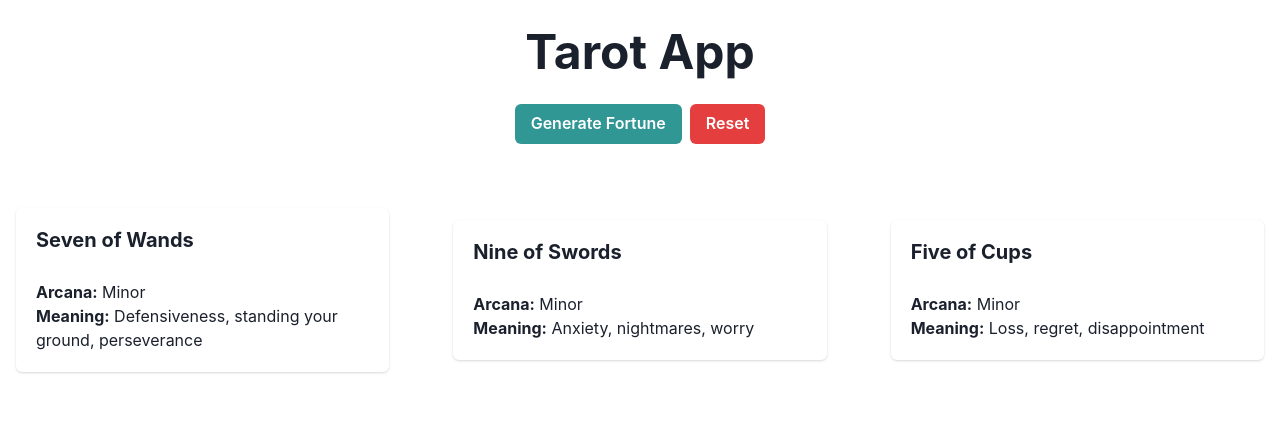
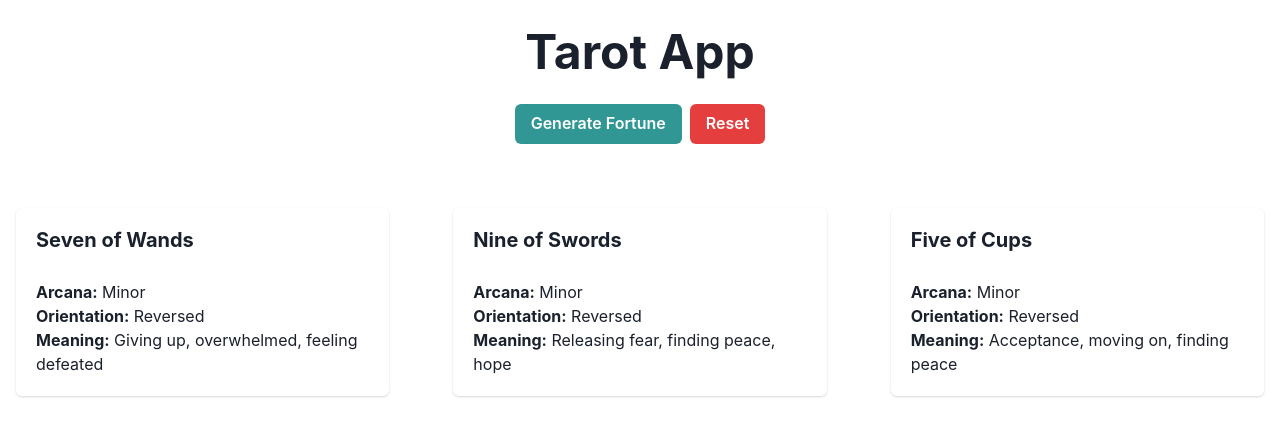
Before and after one commit to hurrmun/tarot-reader, a React (Vite) app: page / in a window 1280 px wide. Both pictures are taken after a click on the button "Generate Fortune". Shown: the top 436 px of the page. Built offline with nearby package versions, Linux system fonts and the light colour scheme.

Commit message:
added chance for card meaning to be reversed, show orientation

```diff
--- a/src/components/Table.tsx
+++ b/src/components/Table.tsx
@@ -1,4 +1,4 @@
-import React from 'react';
+import React, { useState, useEffect } from 'react';
 
 import {
   HStack,
@@ -19,6 +19,25 @@ export const Table = ({ selectedCards }: TableProps) => {
   return (
     <HStack justifyContent='center' spacing={16} marginTop={16}>
       {selectedCards.map((card) => {
+        return <SelectedCard card={card} />;
+      })}
+    </HStack>
+  );
+};
+
+interface SelectedCardProps {
+  card: Card;
+}
+
+const SelectedCard = ({ card }: SelectedCardProps) => {
+  const [isReversed, setIsReversed] = useState(false);
+
+  useEffect(() => {
+    if (coinFlip()) {
+      setIsReversed(true);
+    }
+  }, []);
+
   return (
     <ChakraCard key={card.title} width='100%'>
       <CardHeader paddingBottom={2}>
@@ -29,12 +48,17 @@ export const Table = ({ selectedCards }: TableProps) => {
           <Text as='b'>Arcana:</Text> {card.arcana}
         </Text>
         <Text>
-                <Text as='b'>Meaning:</Text> {card.description.upright}
+          <Text as='b'>Orientation:</Text> {isReversed ? 'Reversed' : 'Upright'}
+        </Text>
+        <Text>
+          <Text as='b'>Meaning:</Text>{' '}
+          {isReversed ? card.description.reversed : card.description.upright}
         </Text>
       </CardBody>
     </ChakraCard>
   );
-      })}
-    </HStack>
-  );
 };
+
+function coinFlip() {
+  return Math.floor(Math.random() * 2);
+}
```
Lines whose indentation alone changed are shown as unchanged.
